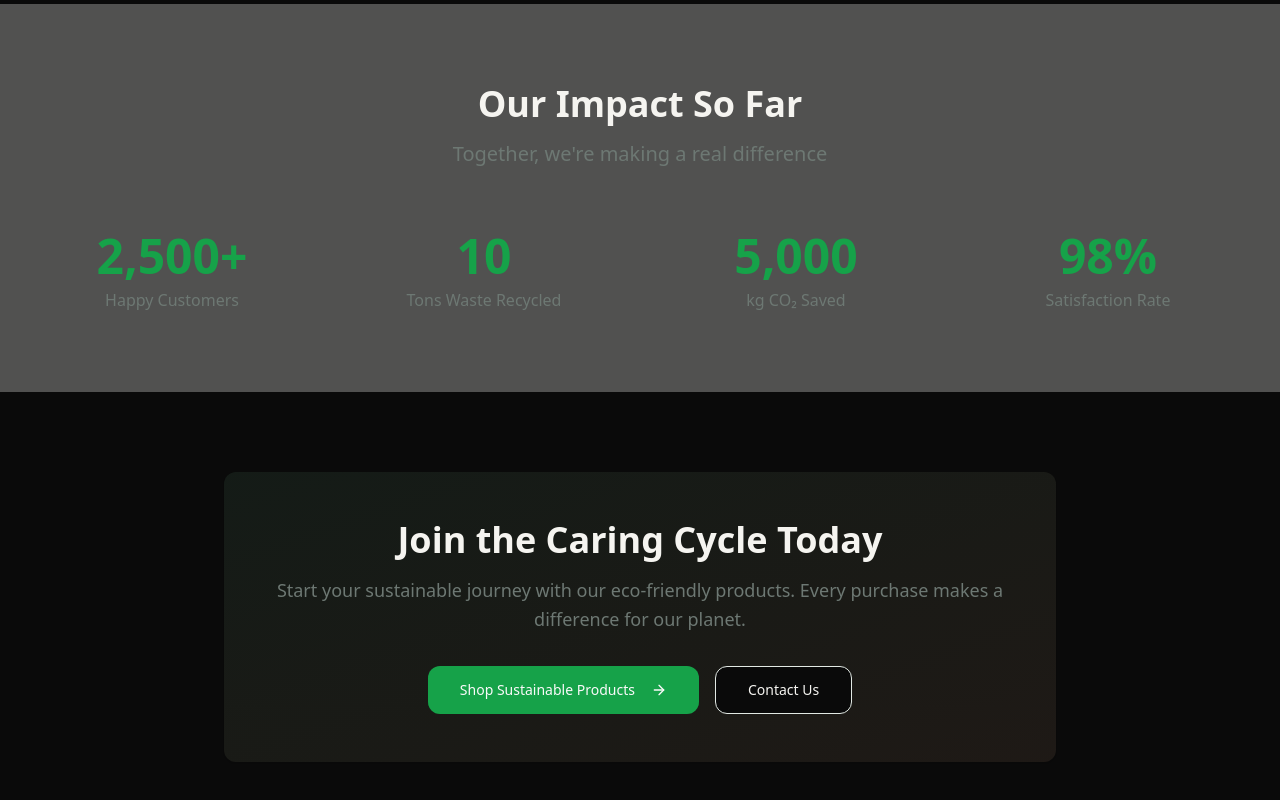
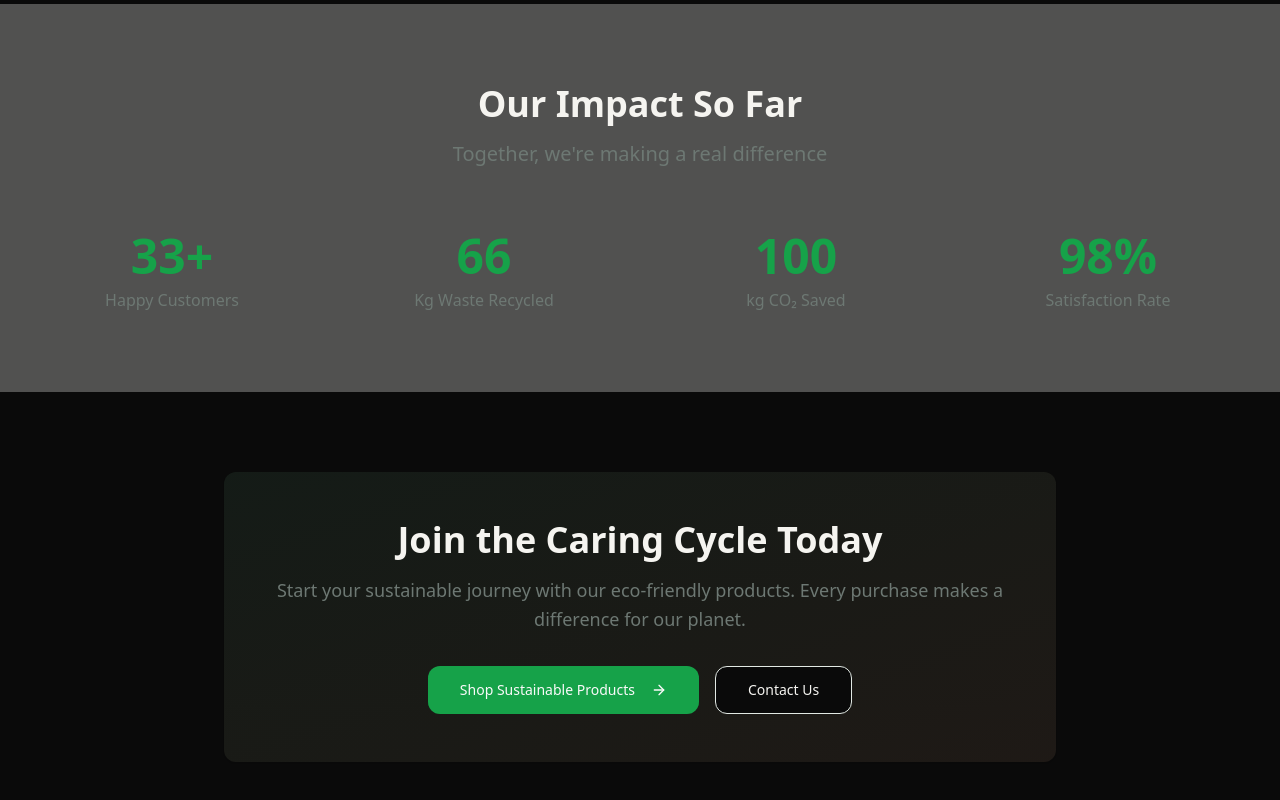
Before and after one commit to 2005bhavish/kare-save, a React (Vite) app: page /about in a window 1280 px wide. Shown: the part 2089-2889 px from the top of the page. Built offline with nearby package versions, Linux system fonts and the light colour scheme; the HTML template or start-up script is replaced by a standard one.

Commit message:
Update impact statistics on AboutPage

```diff
--- a/src/pages/AboutPage.tsx
+++ b/src/pages/AboutPage.tsx
@@ -212,15 +212,15 @@ const AboutPage = () => {
 
           <div className="grid grid-cols-2 lg:grid-cols-4 gap-8">
             <div className="text-center">
-              <div className="text-4xl md:text-5xl font-bold text-primary mb-2">2,500+</div>
+              <div className="text-4xl md:text-5xl font-bold text-primary mb-2">33+</div>
               <p className="text-muted-foreground">Happy Customers</p>
             </div>
             <div className="text-center">
-              <div className="text-4xl md:text-5xl font-bold text-primary mb-2">10</div>
-              <p className="text-muted-foreground">Tons Waste Recycled</p>
+              <div className="text-4xl md:text-5xl font-bold text-primary mb-2">66</div>
+              <p className="text-muted-foreground">Kg Waste Recycled</p>
             </div>
             <div className="text-center">
-              <div className="text-4xl md:text-5xl font-bold text-primary mb-2">5,000</div>
+              <div className="text-4xl md:text-5xl font-bold text-primary mb-2">100</div>
               <p className="text-muted-foreground">kg CO₂ Saved</p>
             </div>
             <div className="text-center">
```
